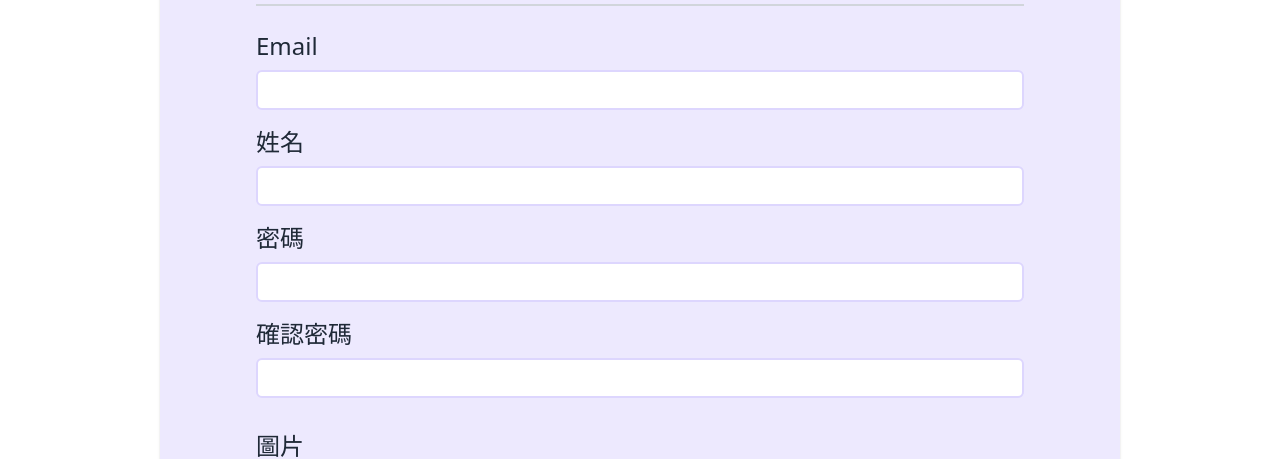
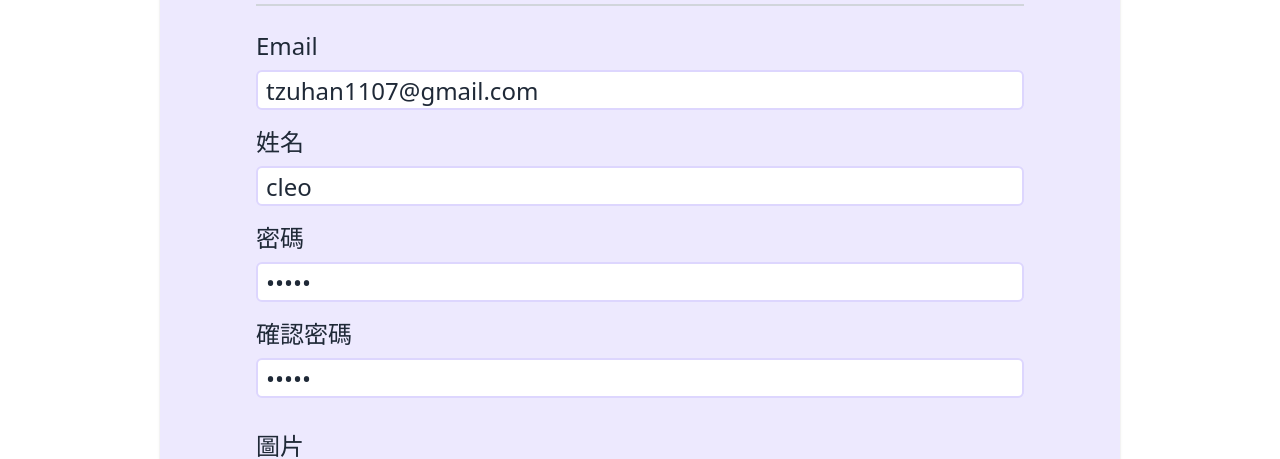
Before and after one commit to ccleooo/nodejs-mfee31, a React (Create React App) app in the folder stock-fe/: page /register in a window 1280 px wide. Shown: the part 226-685 px from the top of the page. Built offline with nearby package versions, Linux system fonts and the light colour scheme.

Commit message:
前端:註冊功能

```diff
--- a/stock-fe/src/components/Register.js
+++ b/stock-fe/src/components/Register.js
@@ -1,4 +1,39 @@
+import { useState } from "react";
+import axios from 'axios';
+
 const Register = () => {
+
+  const [member, setMember] = useState({
+    email:'tzuhan1107@gmail.com',
+    name: 'cleo',
+    password: '12345',
+    confirmPassword: '12345'
+  });
+
+  // 綁定email input 的 change
+  // e.target ==> email.input
+  // name input 的 change
+  // e.target ==> name input
+  function handleChange(e){
+    // console.log(e)     // 觀察e到底有甚麼
+    // member.email = e.target.value; // 對react來說是錯誤寫法
+    let newMember = {...member}; // 先複製一個新的
+    newMember[e.target.name] = e.target.value; // 改新的記憶體
+    setMember(newMember);
+
+    //  setMember({...member, [e.target.name]: e.target.value}); //上面三行的高級寫法
+  }
+
+  async function handleSubmit(e) {
+    console.log('handleSubmit');
+    // 關閉表單的預設行為
+    e.preventDefault();
+    // ajax
+    let response = await axios.post('http://localhost:3001/api/register',member);
+    console.log(response.data);
+  }
+
+
   return (
     <form className="bg-purple-100 h-screen md:h-full md:my-20 md:mx-16 lg:mx-28 xl:mx-40 py-16 md:py-8 px-24 text-gray-800 md:shadow md:rounded flex flex-col md:justify-center">
       <h2 className="flex justify-center text-3xl mb-6 border-b-2 pb-2 border-gray-300">
@@ -13,6 +48,8 @@ const Register = () => {
           type="text"
           id="email"
           name="email"
+          value={member.email}
+          onChange={handleChange}
         />
       </div>
       <div className="mb-4 text-2xl">
@@ -24,6 +61,9 @@ const Register = () => {
           type="text"
           id="name"
           name="name"
+          value={member.name}
+          onChange={handleChange}
+
         />
       </div>
       <div className="mb-4 text-2xl">
@@ -35,6 +75,8 @@ const Register = () => {
           type="password"
           id="password"
           name="password"
+          value={member.password}
+          onChange={handleChange}
         />
       </div>
       <div className="mb-8 text-2xl">
@@ -46,6 +88,8 @@ const Register = () => {
           type="password"
           id="confirmPassword"
           name="confirmPassword"
+          value={member.confirmPassword}
+          onChange={handleChange}
         />
       </div>
       <div className="mb-8 text-2xl">
@@ -59,7 +103,7 @@ const Register = () => {
           name="photo"
         />
       </div>
-      <button className="text-xl bg-indigo-300 px-4 py-2.5 rounded hover:bg-indigo-400 transition duration-200 ease-in">
+      <button className="text-xl bg-indigo-300 px-4 py-2.5 rounded hover:bg-indigo-400 transition duration-200 ease-in" onClick={handleSubmit}>
         註冊
       </button>
     </form>
```
